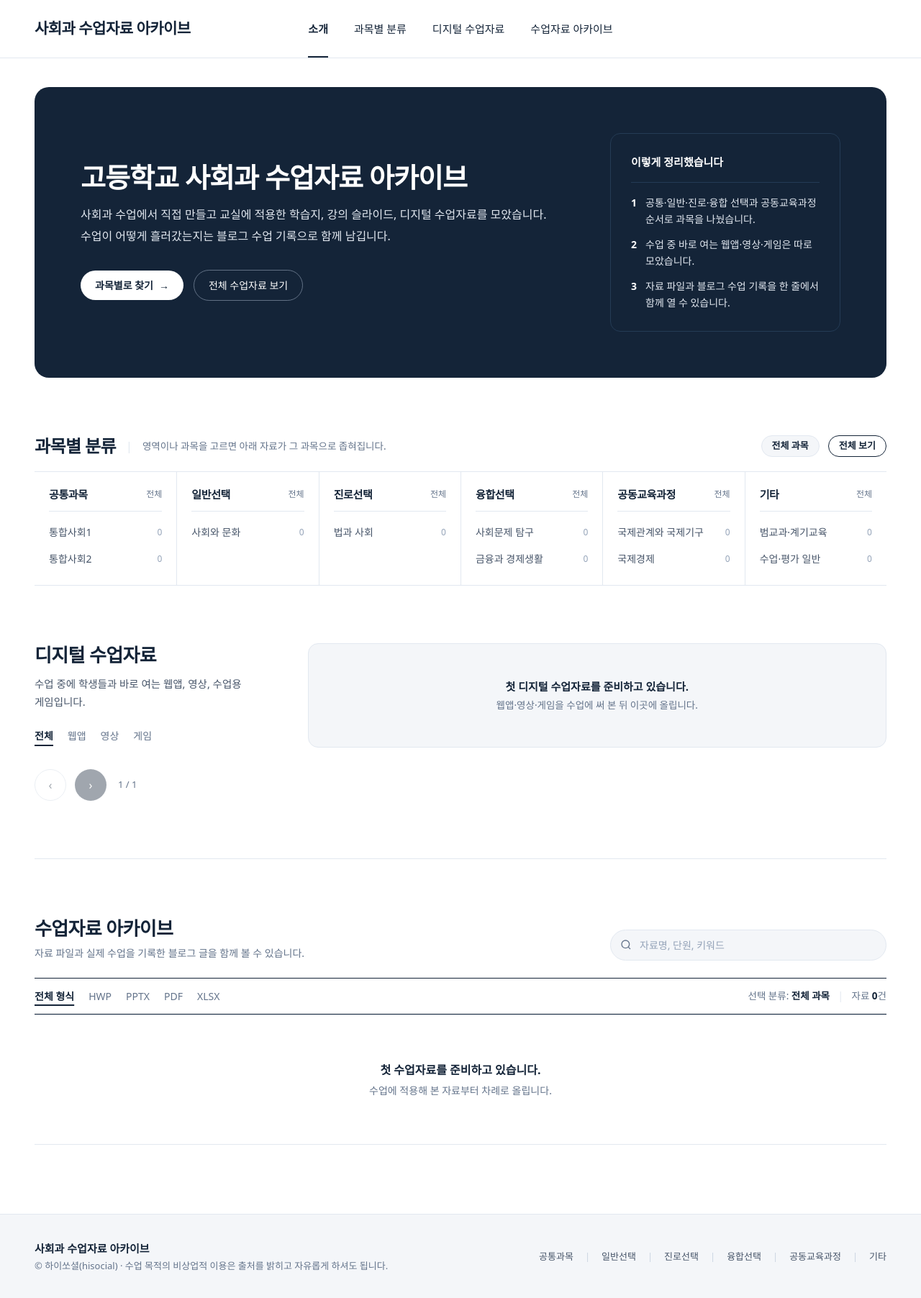
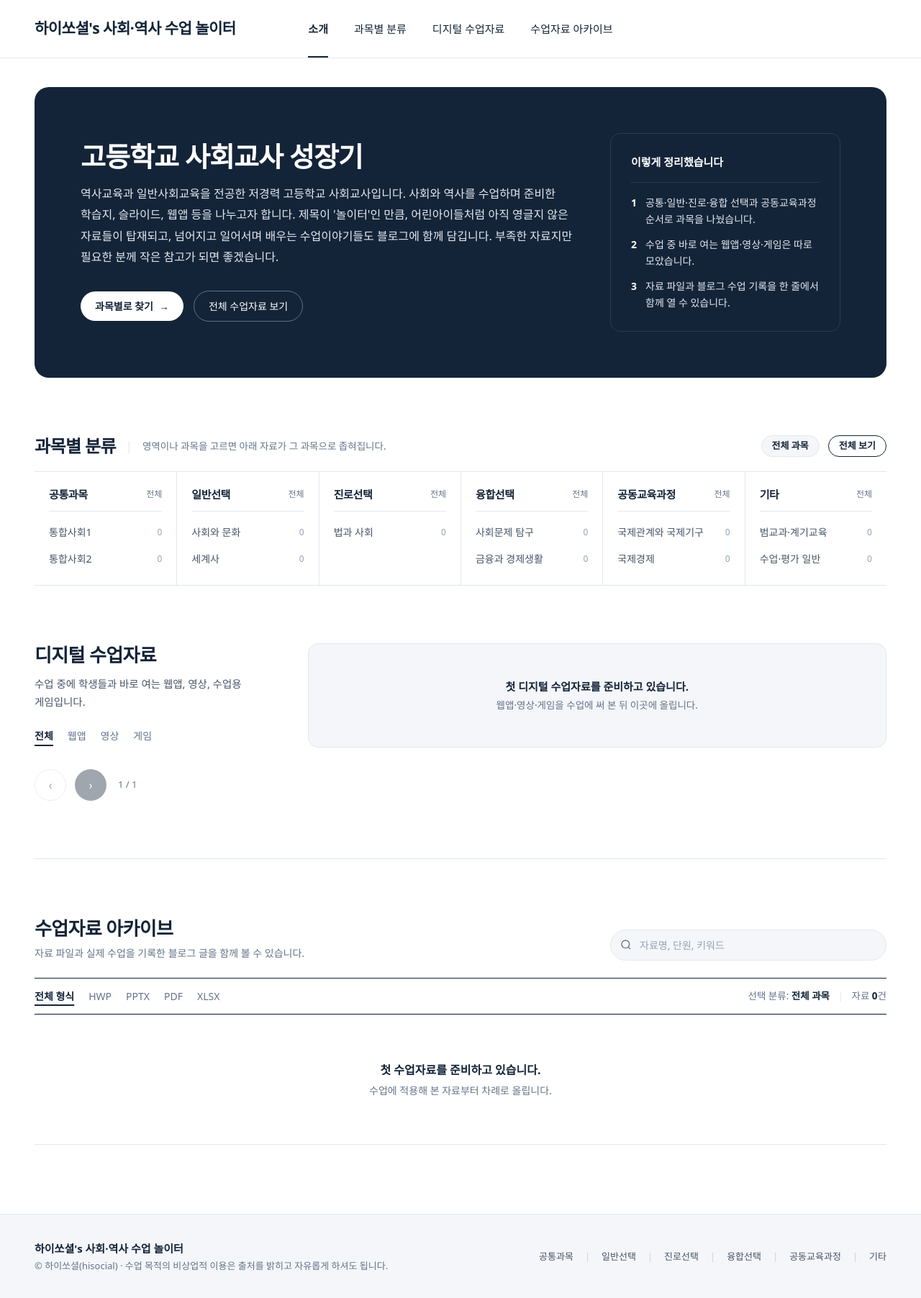
Before and after one commit to hisoicial99-sketch/social-materials-archive, a website: page site/index.html in a window 1280 px wide. Shown: the whole page at 72% size. Drawn offline with nearby package versions, Linux system fonts and the light colour scheme; files that its build step writes are made by us from their sources; a web font is replaced by a local one.

Commit message:
사이트 수정: 이름을 하이쏘셜's 사회·역사 수업 놀이터로 변경, 소개 제목·소개글 교체, 일반선택에 세계사 추가
Co-Authored-By: Claude Opus 5.5 <noreply@anthropic.com>
Claude-Session: https://claude.ai/code/session_01D2HFEUxghE5jYx5QAfLb8a

```diff
--- a/site/404.html
+++ b/site/404.html
@@ -3,14 +3,14 @@
 <head>
   <meta charset="UTF-8" />
   <meta name="viewport" content="width=device-width, initial-scale=1.0" />
-  <title>페이지를 찾을 수 없습니다 | 사회과 수업자료 아카이브</title>
+  <title>페이지를 찾을 수 없습니다 | 하이쏘셜's 사회·역사 수업 놀이터</title>
   <link rel="stylesheet" href="/styles.css" />
 </head>
 <body class="bg-white text-ink">
   <main class="min-h-screen flex flex-col items-center justify-center px-6 text-center">
     <p class="text-[44px] font-bold text-muted">404</p>
     <p class="mt-3 text-[17px]">찾는 자료가 없습니다. 주소가 바뀌었을 수 있습니다.</p>
-    <a href="/" class="mt-6 px-5 py-2.5 rounded-full bg-ink text-white text-[14px] font-bold">아카이브 처음으로</a>
+    <a href="/" class="mt-6 px-5 py-2.5 rounded-full bg-ink text-white text-[14px] font-bold">처음으로</a>
   </main>
 </body>
 </html>
--- a/site/app.js
+++ b/site/app.js
@@ -1,4 +1,4 @@
-/* 사회과 수업자료 아카이브 — 화면 동작
+/* 하이쏘셜's 사회·역사 수업 놀이터 — 화면 동작
    자료 내용은 data.js에서 고칩니다. 이 파일은 고칠 필요가 없습니다. */
 (function () {
   'use strict';
@@ -364,7 +364,7 @@
   function copyMaterialInfo() {
     if (!currentMaterial) return;
     const link = currentMaterial.file ? new URL(currentMaterial.file, location.href).href : location.href;
-    const text = `[사회과 수업자료 아카이브] ${currentMaterial.subject} - ${currentMaterial.title}\n${link}`;
+    const text = `[하이쏘셜's 사회·역사 수업 놀이터] ${currentMaterial.subject} - ${currentMaterial.title}\n${link}`;
     const done = () => showToast('자료 안내를 복사했습니다.');
     const fail = () => showToast('복사하지 못했습니다. 주소창의 주소를 직접 복사해 주세요.');
     if (navigator.clipboard && window.isSecureContext) navigator.clipboard.writeText(text).then(done, fail);
--- a/site/data.js
+++ b/site/data.js
@@ -1,5 +1,5 @@
 /* =====================================================================
-   사회과 수업자료 아카이브 — 자료 목록
+   하이쏘셜's 사회·역사 수업 놀이터 — 자료 목록
    자료를 올릴 때는 이 파일만 고치면 됩니다.
    ※ 쉼표(,)와 따옴표('')를 빠뜨리지 않도록 주의하세요.
    ※ 파일 이름은 영어 소문자·숫자·하이픈(-)만 쓰고, 대소문자를 정확히 맞추세요.
@@ -8,7 +8,7 @@
 /* 1. 과목 분류 — 영역과 세부 과목 (필요하면 과목을 더하거나 빼세요) */
 const SUBJECT_CLASSIFICATION = [
   { category: '공통과목', subjects: ['통합사회1', '통합사회2'] },
-  { category: '일반선택', subjects: ['사회와 문화'] },
+  { category: '일반선택', subjects: ['사회와 문화', '세계사'] },
   { category: '진로선택', subjects: ['법과 사회'] },
   { category: '융합선택', subjects: ['사회문제 탐구', '금융과 경제생활'] },
   { category: '공동교육과정', subjects: ['국제관계와 국제기구', '국제경제'] },
--- a/site/index.html
+++ b/site/index.html
@@ -3,8 +3,8 @@
 <head>
   <meta charset="UTF-8" />
   <meta name="viewport" content="width=device-width, initial-scale=1.0" />
-  <title>사회과 수업자료 아카이브 | 하이쏘셜</title>
-  <meta name="description" content="고등학교 사회과 수업에서 직접 만들고 적용한 학습지, 슬라이드, 디지털 수업자료와 수업 기록을 모은 아카이브" />
+  <title>하이쏘셜's 사회·역사 수업 놀이터</title>
+  <meta name="description" content="저경력 고등학교 사회교사가 사회와 역사를 수업하며 준비한 학습지, 슬라이드, 웹앱과 수업 이야기를 나누는 곳" />
   <link rel="stylesheet" href="/styles.css" />
 </head>
 <body class="bg-white text-ink selection:bg-ink selection:text-white">
@@ -22,7 +22,7 @@
   <header class="sticky top-0 z-40 bg-white/95 backdrop-blur-sm border-b border-line">
     <div class="w-full max-w-[1600px] mx-auto px-6 lg:px-12 grid grid-cols-1 md:grid-cols-[1fr_auto_1fr] items-center gap-x-6 pt-3 md:pt-0">
       <a href="#" id="home-link" class="justify-self-start text-[19px] sm:text-[21px] font-bold tracking-tight text-ink">
-        사회과 수업자료 아카이브
+        하이쏘셜's 사회·역사 수업 놀이터
       </a>
 
       <nav aria-label="주요 메뉴" class="-mx-6 px-6 md:mx-0 md:px-0 flex flex-nowrap overflow-x-auto items-center justify-start md:justify-center gap-x-6 sm:gap-x-9 text-[15px] font-medium text-ink whitespace-nowrap">
@@ -45,10 +45,10 @@
 
           <div class="lg:col-span-8">
             <h1 class="text-[28px] sm:text-3xl lg:text-[38px] font-bold leading-[1.32] tracking-tight">
-              고등학교 사회과 수업자료 아카이브
+              고등학교 사회교사 성장기
             </h1>
             <p class="mt-4 sm:mt-5 text-[15px] sm:text-[16px] text-line leading-[1.82] max-w-3xl">
-              사회과 수업에서 직접 만들고 교실에 적용한 학습지, 강의 슬라이드, 디지털 수업자료를 모았습니다. 수업이 어떻게 흘러갔는지는 블로그 수업 기록으로 함께 남깁니다.
+              역사교육과 일반사회교육을 전공한 저경력 고등학교 사회교사입니다. 사회와 역사를 수업하며 준비한 학습지, 슬라이드, 웹앱 등을 나누고자 합니다. 제목이 '놀이터'인 만큼, 어린아이들처럼 아직 영글지 않은 자료들이 탑재되고, 넘어지고 일어서며 배우는 수업이야기들도 블로그에 함께 담깁니다. 부족한 자료지만 필요한 분께 작은 참고가 되면 좋겠습니다.
             </p>
             <div class="mt-8 flex flex-wrap items-center gap-3.5">
               <a href="#subjects" class="inline-flex items-center gap-2 bg-white text-ink hover:bg-surface transition-colors px-5 py-2.5 rounded-full text-[14px] font-bold">
@@ -180,7 +180,7 @@
   <footer class="bg-surface border-t border-line">
     <div class="w-full max-w-[1600px] mx-auto px-6 lg:px-12 py-9 flex flex-col md:flex-row items-start md:items-center justify-between gap-6">
       <div>
-        <div class="text-[15px] font-bold">사회과 수업자료 아카이브</div>
+        <div class="text-[15px] font-bold">하이쏘셜's 사회·역사 수업 놀이터</div>
         <p class="mt-1 text-[13px] text-muted">© 하이쏘셜(hisocial) · 수업 목적의 비상업적 이용은 출처를 밝히고 자유롭게 하셔도 됩니다.</p>
       </div>
       <nav aria-label="영역 바로가기" id="footer-categories" class="flex flex-wrap items-center gap-x-4 gap-y-2 text-[13px] font-medium text-body"></nav>
```
